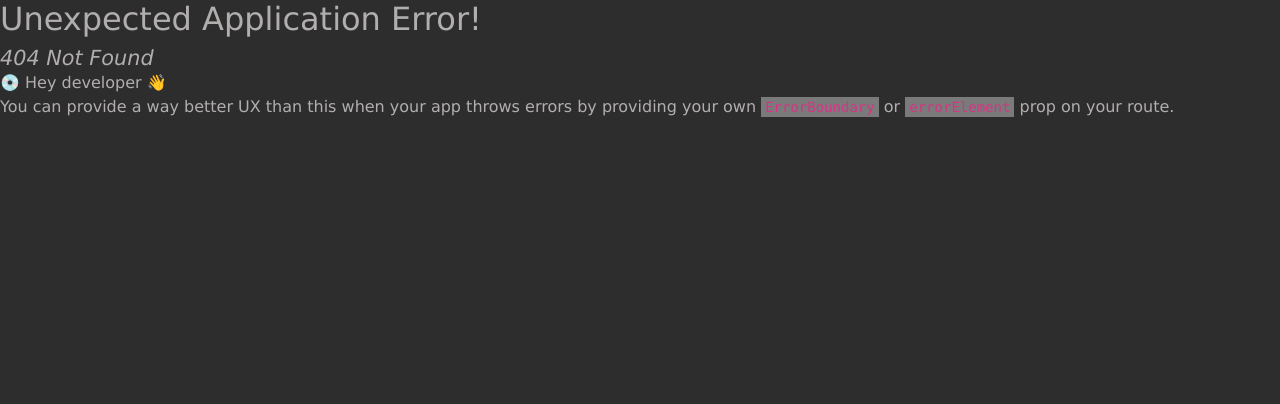
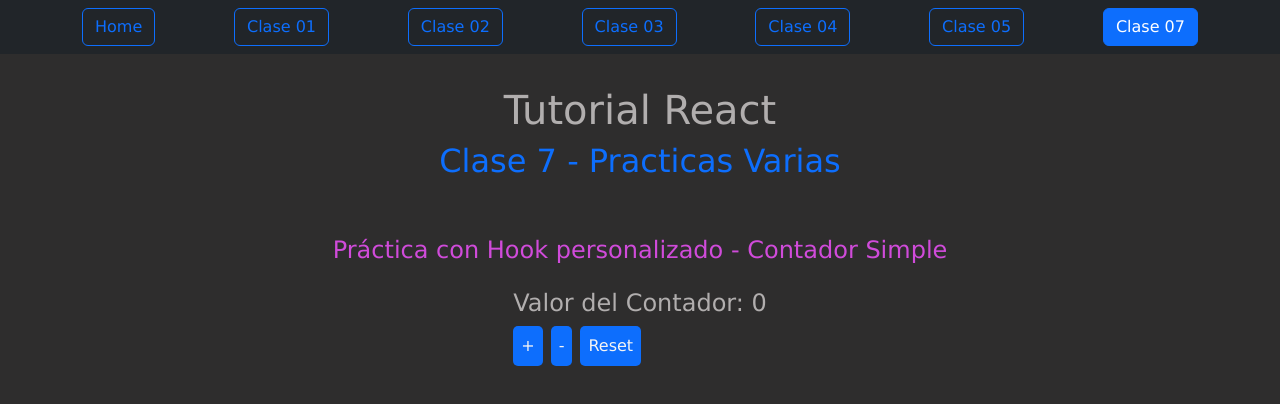
Before and after one commit to almamani/React-Bluuweb, a React (Vite) app: page /clase7 in a window 1280 px wide. Before the commit this address had no page. Shown: the top 404 px of the page. Built offline with nearby package versions, Linux system fonts and the light colour scheme.

Commit message:
Practica Hook contador Propio

```diff
--- a/src/App.css
+++ b/src/App.css
@@ -1,6 +1,7 @@
 :root {
   --sky-blue: #0d6efd;
   --sky-blue-dark: #0142a3;
+  --pink-basic: #d04bda;
   --gray-basic: #b1aeae;
 }
 
@@ -35,7 +36,7 @@
 }
 
 h3 {
-  font-size: 1.3rem;
+  font-size: 1.5rem;
 }
 
 .contenedor {
@@ -77,3 +78,7 @@
 .color_sky_blue {
   color: var(--sky-blue);
 }
+
+.color_pink {
+  color: var(--pink-basic);
+}
--- /dev/null
+++ b/src/compPractica/CountPropio.jsx
@@ -0,0 +1,21 @@
+import useCount from "../hooks/useCounter";
+
+//5 Importar el hook propio
+//6 Definirlo dentro del coponente desestructurando las funciones y valores que utilizaremos
+//7 Utilizar las fuciones y valores traídos del hook.
+
+const CountPropio = () => {
+  const { count, incrementar, decrementar, resetear } = useCount();
+  return (
+    <div>
+      <h3 className="space_mini_inferior">Valor del Contador: {count}</h3>
+      <div>
+        <button onClick={incrementar}>+</button>
+        <button onClick={decrementar}>-</button>
+        <button onClick={resetear}>Reset</button>
+      </div>
+    </div>
+  );
+};
+
+export default CountPropio;
--- a/src/components/Navbar.jsx
+++ b/src/components/Navbar.jsx
@@ -40,6 +40,9 @@
             <button onClick={handleLogout}>Logout Clase 6</button>
           </>
         )}
+        <NavLink to="/clase7" className="btn btn-outline-primary">
+          Clase 07
+        </NavLink>
       </div>
     </nav>
   );
--- /dev/null
+++ b/src/hooks/useCounter.js
@@ -0,0 +1,19 @@
+import { useState } from "react";
+
+//1 Crear un archivo useNombreHook.js
+//2 Incluir una función con el nombre del hook que debe ser exportada
+//3 Dentro de este hook definir las funciones y valores que brindará el hook.
+//3A Tener en cuenta que debe recibir un valor incial que se pasa por parámetro
+//4 Incluir en el hook un retunr con estas funciones y valores.
+
+const useCounter = (valorInicial = 0) => {
+  const [count, setCount] = useState(valorInicial);
+
+  const incrementar = () => setCount(count + 1);
+  const decrementar = () => setCount(count - 1);
+  const resetear = () => setCount(valorInicial);
+
+  return { count, incrementar, decrementar, resetear };
+};
+
+export default useCounter;
--- a/src/router/index.jsx
+++ b/src/router/index.jsx
@@ -9,6 +9,7 @@
 import Clase4 from "../views/Clase4";
 import Clase5, { loaderBlog } from "../views/Clase5";
 import Clase6 from "../views/Clase6";
+import Clase7 from "../views/Clase7";
 
 import Post from "../components/Post";
 import { loaderPost } from "../components/Post";
@@ -62,6 +63,10 @@
               },
             ],
           },
+          {
+            path: "/clase7/",
+            element: <Clase7 />,
+          },
         ],
       },
     ],
--- /dev/null
+++ b/src/views/Clase7.jsx
@@ -0,0 +1,19 @@
+import CountPropio from "../compPractica/CountPropio";
+
+const Clase7 = () => {
+  return (
+    <div className="contenedor contenedor__centrado">
+      <h1 className="space_mini_inferior">Tutorial React</h1>
+      <h2 className="color_sky_blue">Clase 7 - Practicas Varias</h2>
+      <br />
+      <br />
+      <h3 className="color_pink">
+        Práctica con Hook personalizado - Contador Simple
+      </h3>
+      <br />
+      <CountPropio />
+    </div>
+  );
+};
+
+export default Clase7;
```
